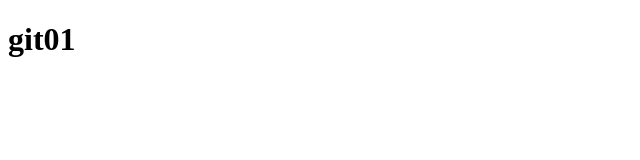
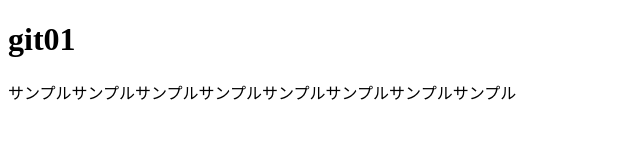
Before and after one commit to kana63826382/git.project.01, a plain HTML site: page index.html in a window 1280 px wide. Shown: the whole page, without its empty margins (0-640 px from the left). Drawn offline with Linux system fonts and the light colour scheme.

Commit message:
p要素を追加

```diff
--- a/index.html
+++ b/index.html
@@ -2,9 +2,10 @@
 <html lang="ja">
 <head>
     <meta charset="UTF-8">
-    <title>Document</title>
+    <title>git01</title>
 </head>
 <body>
 <h1>git01</h1>
+<p>サンプルサンプルサンプルサンプルサンプルサンプルサンプルサンプル</p>
 </body>
 </html>
```
